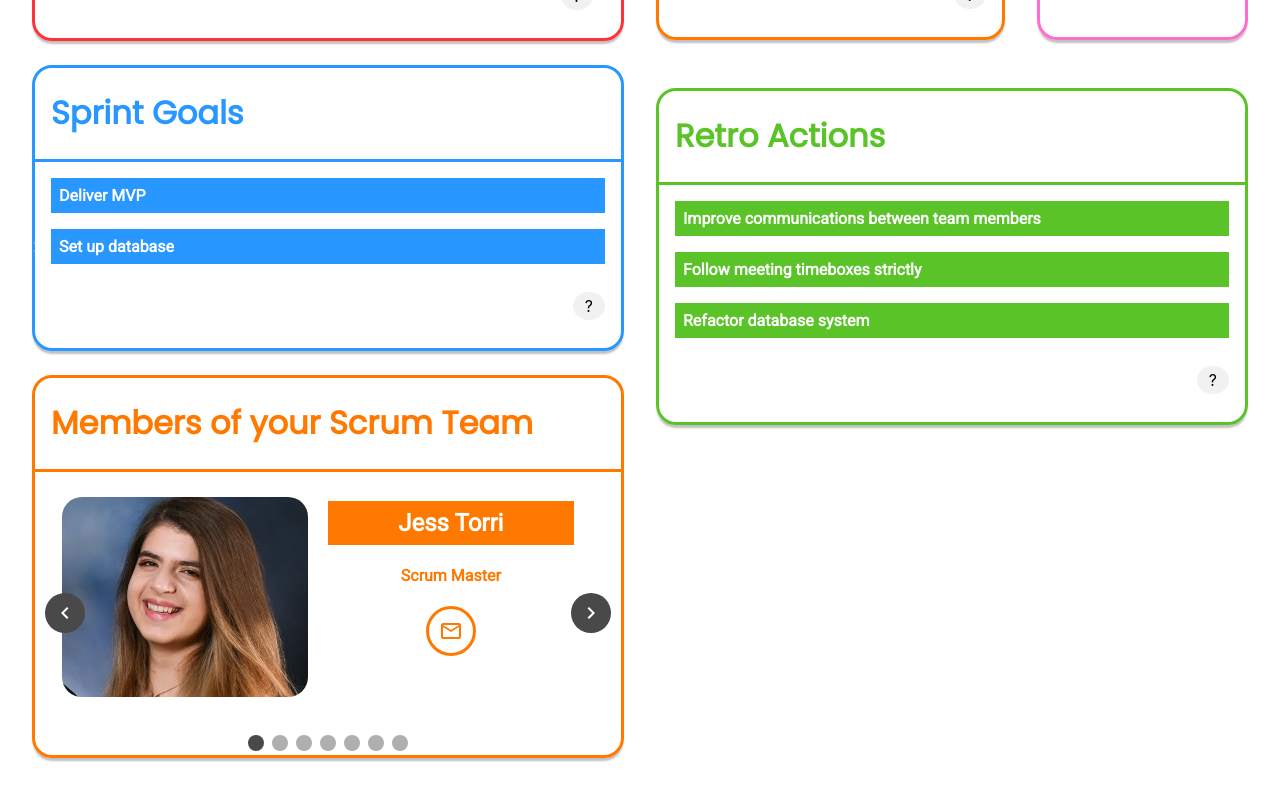
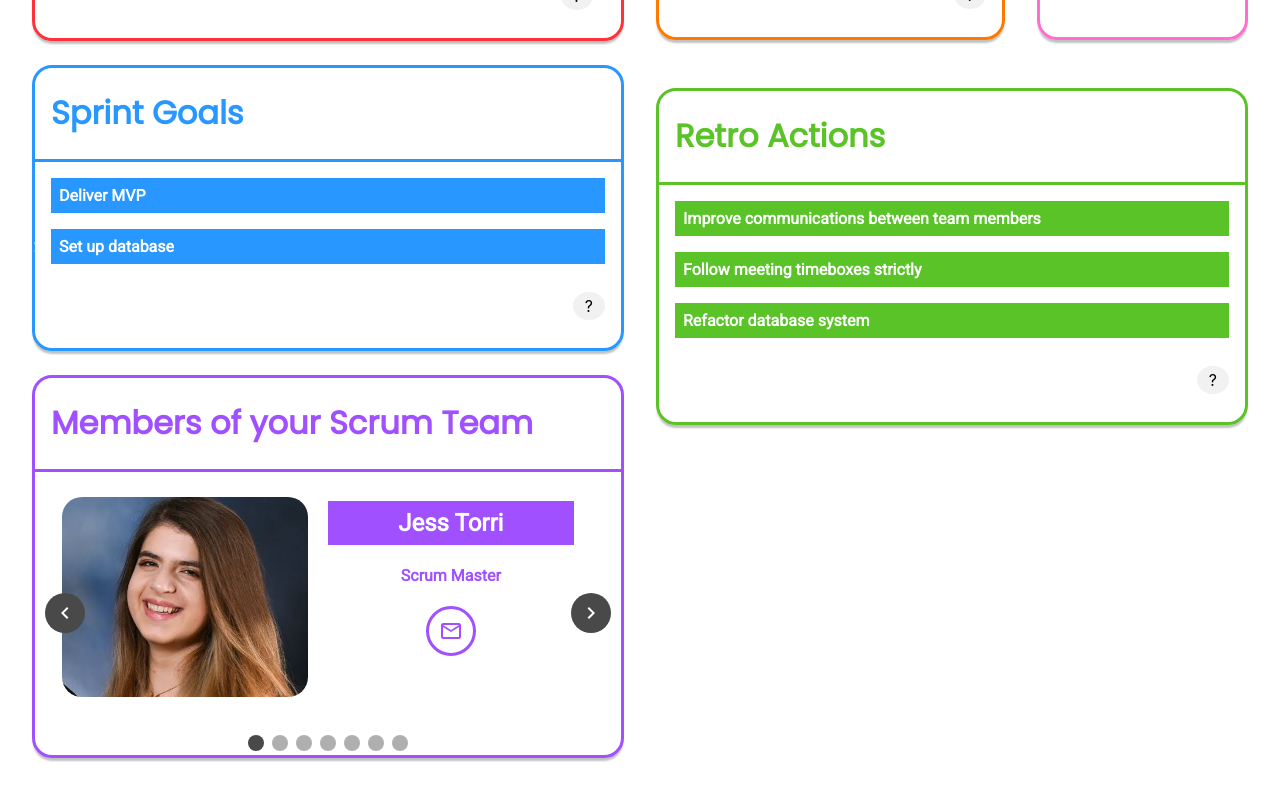
Before and after one commit to marissaepstein-AND/ANDIterate, a React app: page /#/ in a window 1280 px wide. Shown: the part 563-1363 px from the top of the page. Built offline with nearby package versions, Linux system fonts and the light colour scheme.

Commit message:
changing colour

```diff
--- a/src/components/common/TeamMembersInfoBox.jsx
+++ b/src/components/common/TeamMembersInfoBox.jsx
@@ -11,10 +11,10 @@ const Card = styled.div`
 `;
 
 const MailButton = styled(MailOutlineIcon)`
-    border-color: ${props => props.theme.colors.secondaryOrange};
+    border-color: ${props => props.theme.colors.secondaryPurple};
     border-radius: 50%;
     border-style: solid;
-    color: ${props => props.theme.colors.secondaryOrange};
+    color: ${props => props.theme.colors.secondaryPurple};
     padding: 10px;
 `;
 
@@ -42,7 +42,7 @@ const MemberImage = styled.img`
 `;
 
 const MemberName = styled.h2`
-    background-color: ${p => p.theme.colors.secondaryOrange};
+    background-color: ${p => p.theme.colors.secondaryPurple};
     color: white;
     margin-top: 4px;
     padding: 0.5rem;
@@ -51,14 +51,14 @@ const MemberName = styled.h2`
 `;
 
 const MemberRole = styled.h4`
-    color: ${p => p.theme.colors.secondaryOrange};
+    color: ${p => p.theme.colors.secondaryPurple};
     font-family: Roboto, sans-serif;
 `;
 
 const TitleBox = styled.div`
     border-bottom: solid;
     border-radius: 16px 16px 0 0;
-    color: ${p => p.theme.colors.secondaryOrange};
+    color: ${p => p.theme.colors.secondaryPurple};
     font-size: 1rem;
     padding: 0 1rem;
     font-family: Poppins;
@@ -66,7 +66,7 @@ const TitleBox = styled.div`
 `;
 
 const Wrapper = styled.div`
-    border-color: ${p => p.theme.colors.secondaryOrange};
+    border-color: ${p => p.theme.colors.secondaryPurple};
     border-radius: 20px;
     border-style: solid;
     box-shadow: 0 4px 2px -1px #c1c1c1;
```
